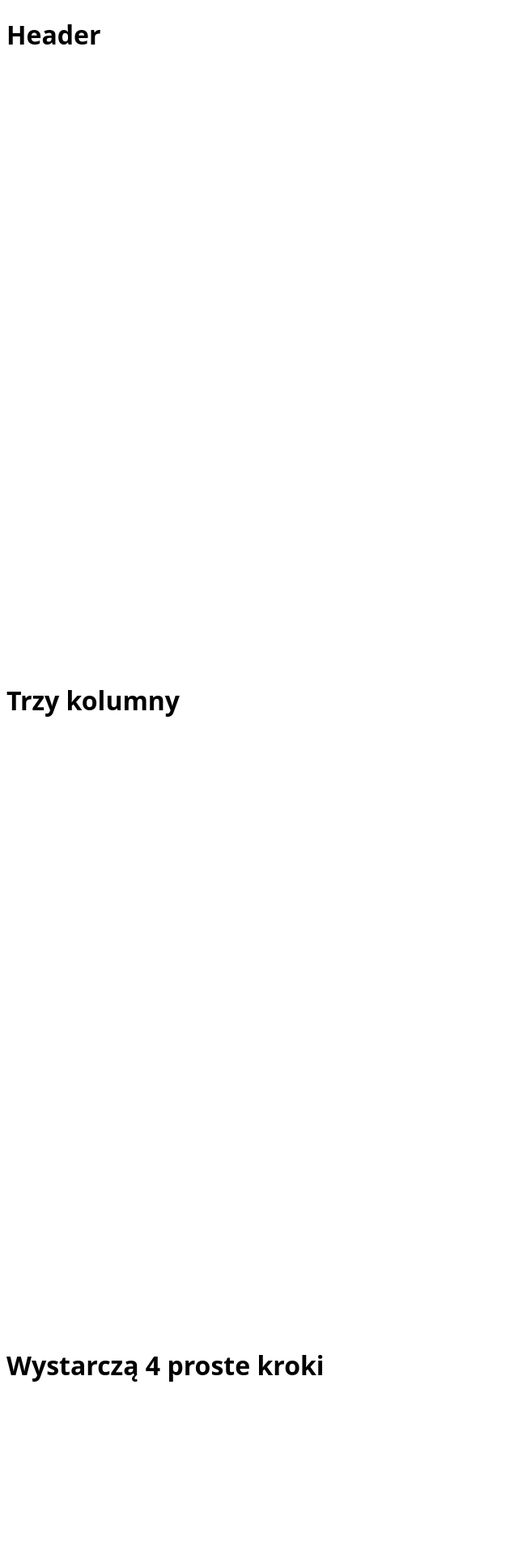
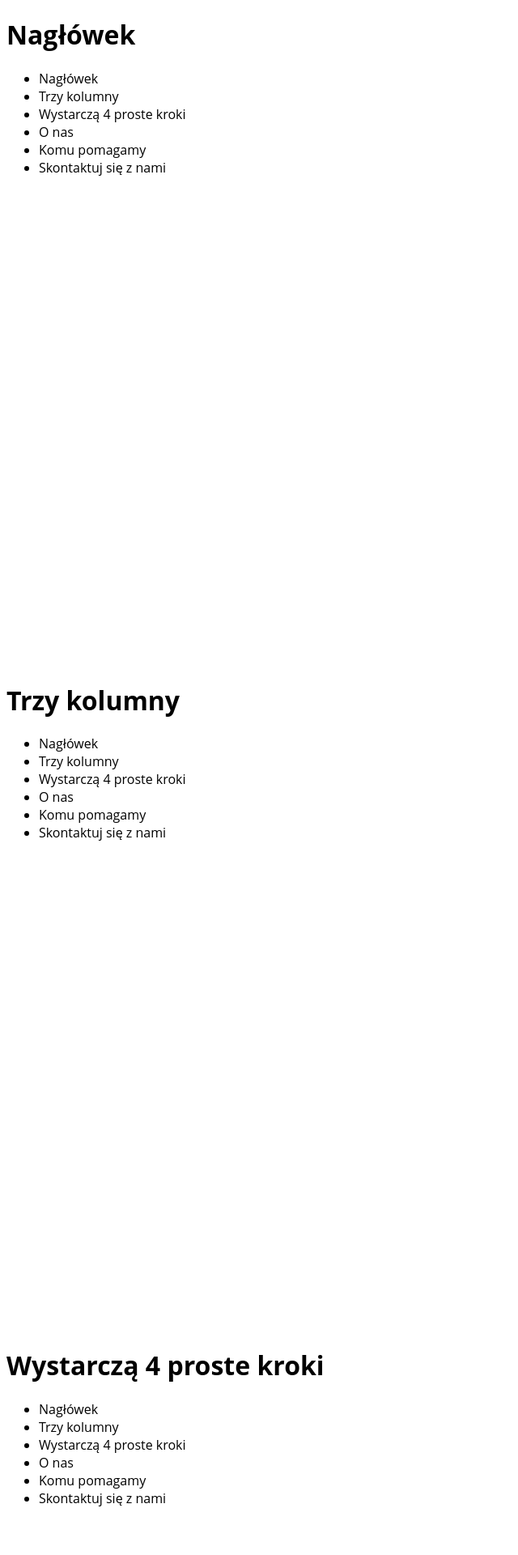
Before and after one commit to marekbyrtek/oddam-w-dobre-rece, a React (Create React App) app: page / in a window 1280 px wide. Shown: the top 1920 px of the page at 81% size, without its empty margins (0-640 px from the left). Built offline with nearby package versions, Linux system fonts and the light colour scheme; what webfontloader would draw is missing.

Commit message:
Dodana funkcjonalność react scroll

```diff
--- a/src/components/Home/HomeAboutUs.js
+++ b/src/components/Home/HomeAboutUs.js
@@ -1,7 +1,20 @@
 import React from "react";
+import { Link, Element } from "react-scroll";
 
 const HomeAboutUs = () => {
-    return <h1 style={{height: "100vh"}}>O nas</h1>
+    return (
+        <Element name="aboutUs" style={{height: "100vh"}}>
+            <h1>O nas</h1>
+            <ul>
+                <li><Link to="header" smooth={true} duration={1000}>Nagłówek</Link></li>
+                <li><Link to="threeColumns" smooth={true} duration={1000}>Trzy kolumny</Link></li>
+                <li><Link to="fourSteps" smooth={true} duration={1000}>Wystarczą 4 proste kroki</Link></li>
+                <li><Link to="aboutUs" smooth={true} duration={1000}>O nas</Link></li>
+                <li><Link to="whoWeHelp" smooth={true} duration={1000}>Komu pomagamy</Link></li>
+                <li><Link to="contact" smooth={true} duration={1000}>Skontaktuj się z nami</Link></li>
+            </ul>
+        </Element>
+    )
 }
 
 export default HomeAboutUs;
--- a/src/components/Home/HomeContact.js
+++ b/src/components/Home/HomeContact.js
@@ -1,7 +1,20 @@
 import React from "react";
+import { Link, Element } from "react-scroll";
 
 const HomeContact = () => {
-    return <h1 style={{height: "100vh"}}>Skontaktuj się z nami</h1>
+    return (
+        <Element name="contact" style={{height: "100vh"}}>
+            <h1>Skontaktuj się z nami</h1>
+            <ul>
+                <li><Link to="header" smooth={true} duration={1000}>Nagłówek</Link></li>
+                <li><Link to="threeColumns" smooth={true} duration={1000}>Trzy kolumny</Link></li>
+                <li><Link to="fourSteps" smooth={true} duration={1000}>Wystarczą 4 proste kroki</Link></li>
+                <li><Link to="aboutUs" smooth={true} duration={1000}>O nas</Link></li>
+                <li><Link to="whoWeHelp" smooth={true} duration={1000}>Komu pomagamy</Link></li>
+                <li><Link to="contact" smooth={true} duration={1000}>Skontaktuj się z nami</Link></li>
+            </ul>
+        </Element>
+    )
 }
 
 export default HomeContact;
--- a/src/components/Home/HomeFourSteps.js
+++ b/src/components/Home/HomeFourSteps.js
@@ -1,7 +1,20 @@
 import React from "react";
+import { Link, Element } from "react-scroll";
 
 const HomeFourSteps = () => {
-    return <h1 style={{height: "100vh"}}>Wystarczą 4 proste kroki</h1>
+    return (
+        <Element name="fourSteps" style={{height: "100vh"}}>
+            <h1>Wystarczą 4 proste kroki</h1>
+            <ul>
+                <li><Link to="header" smooth={true} duration={1000}>Nagłówek</Link></li>
+                <li><Link to="threeColumns" smooth={true} duration={1000}>Trzy kolumny</Link></li>
+                <li><Link to="fourSteps" smooth={true} duration={1000}>Wystarczą 4 proste kroki</Link></li>
+                <li><Link to="aboutUs" smooth={true} duration={1000}>O nas</Link></li>
+                <li><Link to="whoWeHelp" smooth={true} duration={1000}>Komu pomagamy</Link></li>
+                <li><Link to="contact" smooth={true} duration={1000}>Skontaktuj się z nami</Link></li>
+            </ul>
+        </Element>
+    )
 }
 
 export default HomeFourSteps;
--- a/src/components/Home/HomeHeader.js
+++ b/src/components/Home/HomeHeader.js
@@ -1,7 +1,20 @@
 import React from "react";
+import { Link, Element } from "react-scroll";
 
 const HomeHeader = () => {
-    return <h1 style={{height: "100vh"}}>Header</h1>
+    return (
+        <Element name="header" style={{height: "100vh"}}>
+            <h1>Nagłówek</h1>
+            <ul>
+                <li><Link to="header" smooth={true} duration={1000}>Nagłówek</Link></li>
+                <li><Link to="threeColumns" smooth={true} duration={1000}>Trzy kolumny</Link></li>
+                <li><Link to="fourSteps" smooth={true} duration={1000}>Wystarczą 4 proste kroki</Link></li>
+                <li><Link to="aboutUs" smooth={true} duration={1000}>O nas</Link></li>
+                <li><Link to="whoWeHelp" smooth={true} duration={1000}>Komu pomagamy</Link></li>
+                <li><Link to="contact" smooth={true} duration={1000}>Skontaktuj się z nami</Link></li>
+            </ul>
+        </Element>
+    )
 }
 
 export default HomeHeader;
--- a/src/components/Home/HomeThreeColumns.js
+++ b/src/components/Home/HomeThreeColumns.js
@@ -1,7 +1,20 @@
 import React from "react";
+import { Link, Element } from "react-scroll";
 
 const HomeThreeColumns = () => {
-    return <h1 style={{height: "100vh"}}>Trzy kolumny</h1>
+    return (
+        <Element name="threeColumns" style={{height: "100vh"}}>
+            <h1>Trzy kolumny</h1>
+            <ul>
+                <li><Link to="header" smooth={true} duration={1000}>Nagłówek</Link></li>
+                <li><Link to="threeColumns" smooth={true} duration={1000}>Trzy kolumny</Link></li>
+                <li><Link to="fourSteps" smooth={true} duration={1000}>Wystarczą 4 proste kroki</Link></li>
+                <li><Link to="aboutUs" smooth={true} duration={1000}>O nas</Link></li>
+                <li><Link to="whoWeHelp" smooth={true} duration={1000}>Komu pomagamy</Link></li>
+                <li><Link to="contact" smooth={true} duration={1000}>Skontaktuj się z nami</Link></li>
+            </ul>
+        </Element>
+    )
 }
 
 export default HomeThreeColumns;
--- a/src/components/Home/HomeWhoWeHelp.js
+++ b/src/components/Home/HomeWhoWeHelp.js
@@ -1,7 +1,20 @@
 import React from "react";
+import { Link, Element } from "react-scroll";
 
 const HomeWhoWeHelp = () => {
-    return <h1 style={{height: "100vh"}}>Komu pomagamy</h1>
+    return (
+        <Element name="whoWeHelp" style={{height: "100vh"}}>
+            <h1>Komu pomagamy</h1>
+            <ul>
+                <li><Link to="header" smooth={true} duration={1000}>Nagłówek</Link></li>
+                <li><Link to="threeColumns" smooth={true} duration={1000}>Trzy kolumny</Link></li>
+                <li><Link to="fourSteps" smooth={true} duration={1000}>Wystarczą 4 proste kroki</Link></li>
+                <li><Link to="aboutUs" smooth={true} duration={1000}>O nas</Link></li>
+                <li><Link to="whoWeHelp" smooth={true} duration={1000}>Komu pomagamy</Link></li>
+                <li><Link to="contact" smooth={true} duration={1000}>Skontaktuj się z nami</Link></li>
+            </ul>
+        </Element>
+    )
 }
 
 export default HomeWhoWeHelp;
```
